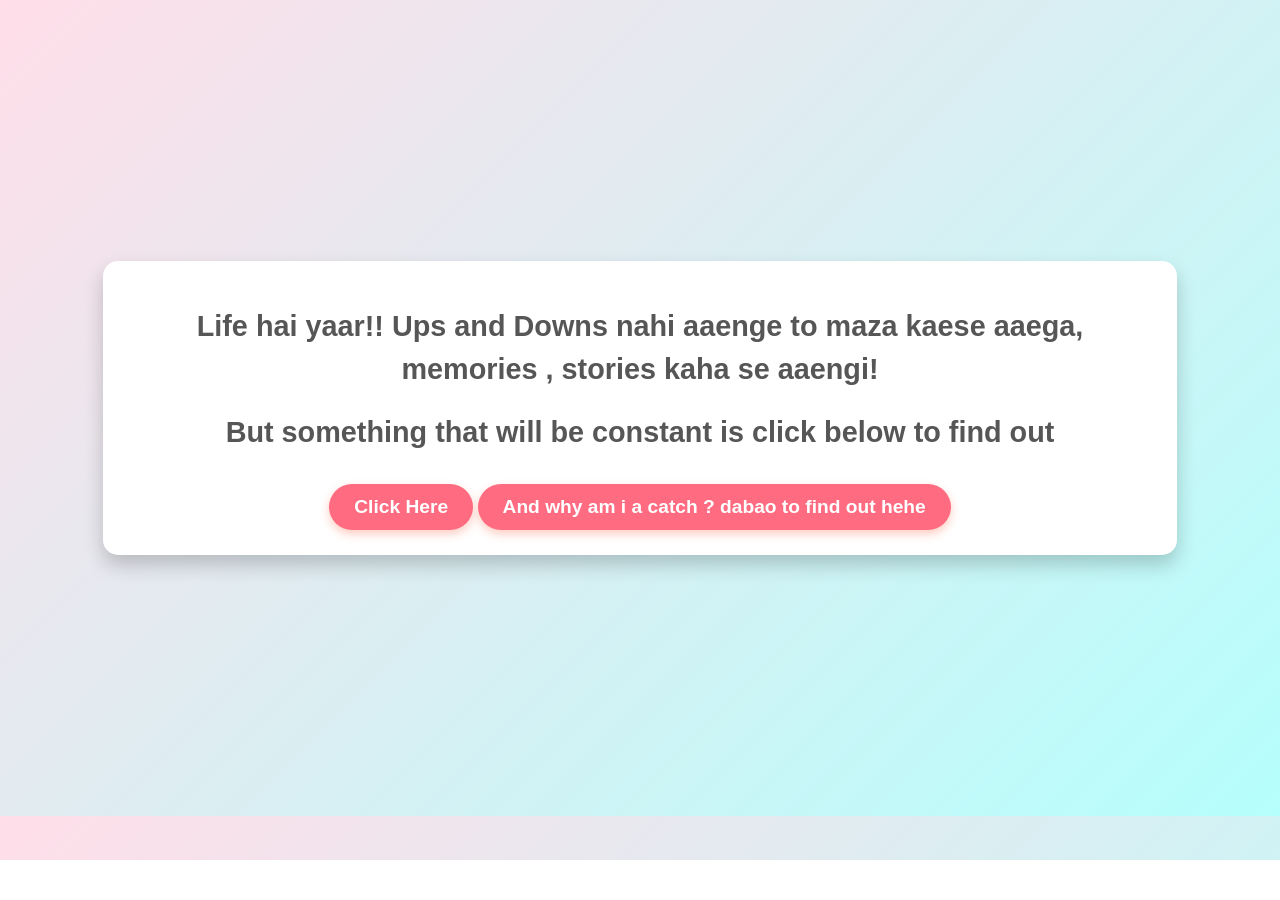
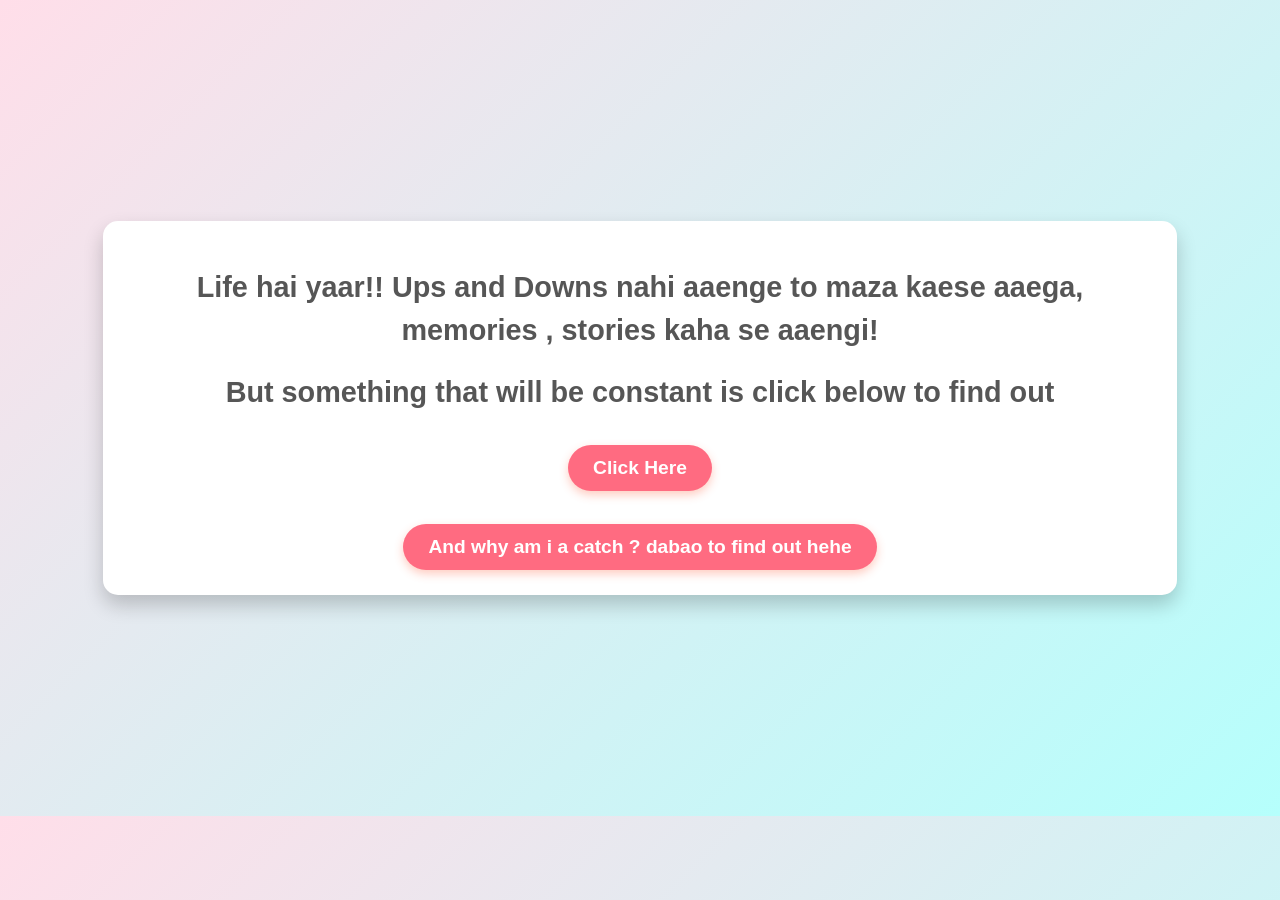
Before and after one commit to sakshatkumar/Message, a plain HTML site: page index.html in a window 1280 px wide. Both pictures are taken after a click on the button "Click Here". Before the commit the page ends 860 px from the top, so only its background shows below. Drawn offline with Linux system fonts and the light colour scheme.

Commit message:
Update index.html

```diff
--- a/index.html
+++ b/index.html
@@ -141,7 +141,7 @@
     <div id="page2" class="card hidden">
         <h1> Life hai yaar!! Ups and Downs nahi aaenge to maza kaese aaega, memories , stories kaha se aaengi! </h1>
         <h1>But something that will be constant is click below to find out</h1>
-        <button class="button" onclick="showFloatingImage()">Click Here</button>
+        <button class="button" onclick="showFloatingImage()">Click Here</button><br><br>
         <img id="floatingImg" class="floating-image" src="Next.JPG" alt="Floating Image">
         <h1 id="finalMessage" class="hidden">I have dedicated easily 2 years, I waited to find the best one for me, and that is you, Hotsoo! Without a doubt</h1>
         <button class="button" onclick="showThirdPage()">And why am i a catch ? dabao to find out hehe</button>
```
